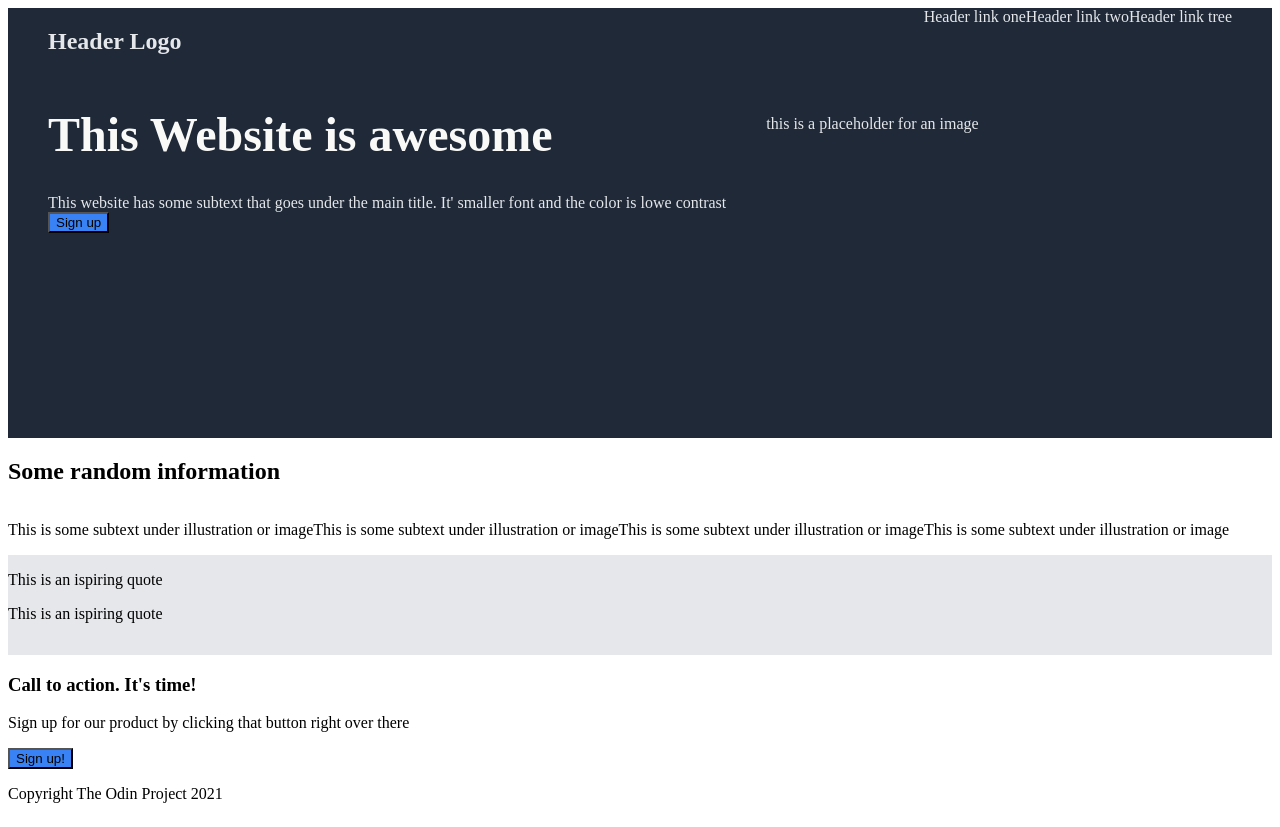
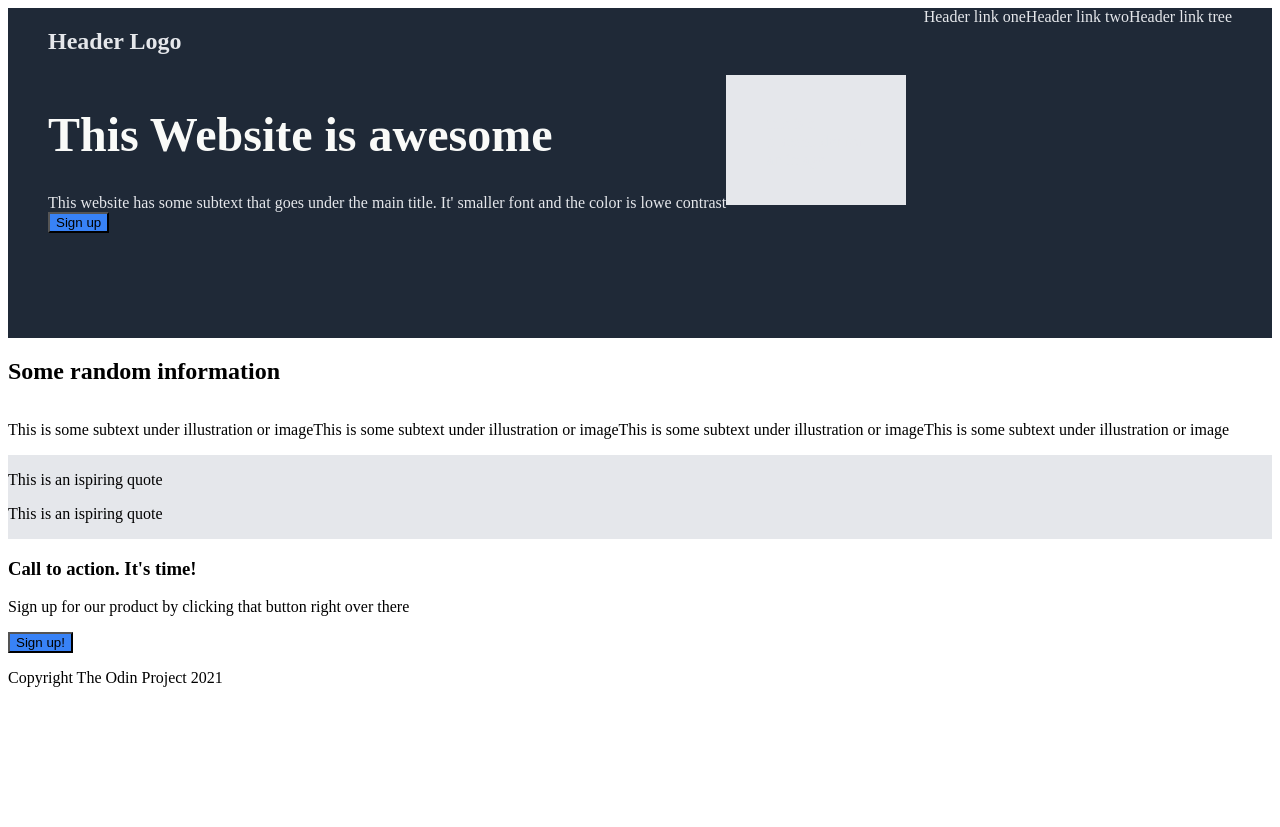
Before and after one commit to Tadas111/odin-landingpage, a plain HTML site: page index.html in a window 1280 px wide. After the commit the page ends 800 px from the top, so only its background shows below. Drawn offline with Linux system fonts and the light colour scheme.

Commit message:
small css update

```diff
--- a/styles.css
+++ b/styles.css
@@ -8,7 +8,7 @@ body {
     flex-direction: column;
     background-color: #1F2937;
     color: #e5e7eb;
-    height: 400px;
+    height: 300px;
     padding-left: 40px;
     padding-right: 40px;
     padding-bottom: 30px;
@@ -29,7 +29,7 @@ h1 {
 
 .menu right {
     display: flex;
-    gap: 5px;
+    margin: 5px;
 }
 
 .antras {
@@ -43,13 +43,16 @@ h1 {
 }
 
 .desinys {
-    background-color: #1F2937;
+    background-color: #E5E7EB;;
     padding: 40px;
+    height: 50px;
+    width: 100px;
 }
 
 .middle {
     display: flex;
     flex-direction: column;
+    height: 300px;
 }
 
 .boxes {
@@ -58,7 +61,7 @@ h1 {
 
 .third {
     background-color: #E5E7EB;
-    height: 100px;
+    height: 250px;
 }
 
 .box {
```
